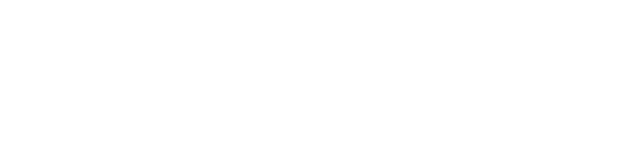
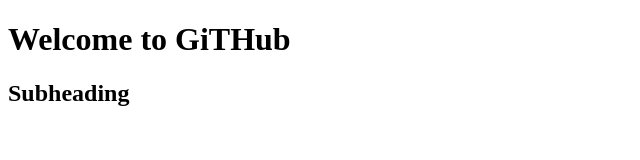
Before and after one commit to sanjithdas/gitexample, a plain HTML site: page index.html in a window 1280 px wide. Shown: the whole page, without its empty margins (0-640 px from the left). Drawn offline with Linux system fonts and the light colour scheme.

Commit message:
Subheading added

```diff
--- a/index.html
+++ b/index.html
@@ -3,9 +3,14 @@
 <head>
     <meta charset="UTF-8">
     <meta name="viewport" content="width=device-width, initial-scale=1.0">
-    <title>Document</title>
+    <title>Git Hub Tutorial</title>
 </head>
 <body>
-
+    <h1>Welcome to GiTHub</h1>
+    <h2> Subheading </h2>
 </body>
 </html>
+
+<!-- git reset --soft <commitID>
+git reset --mixed <commitid>
+git reset --hard <commitid> -->
```
